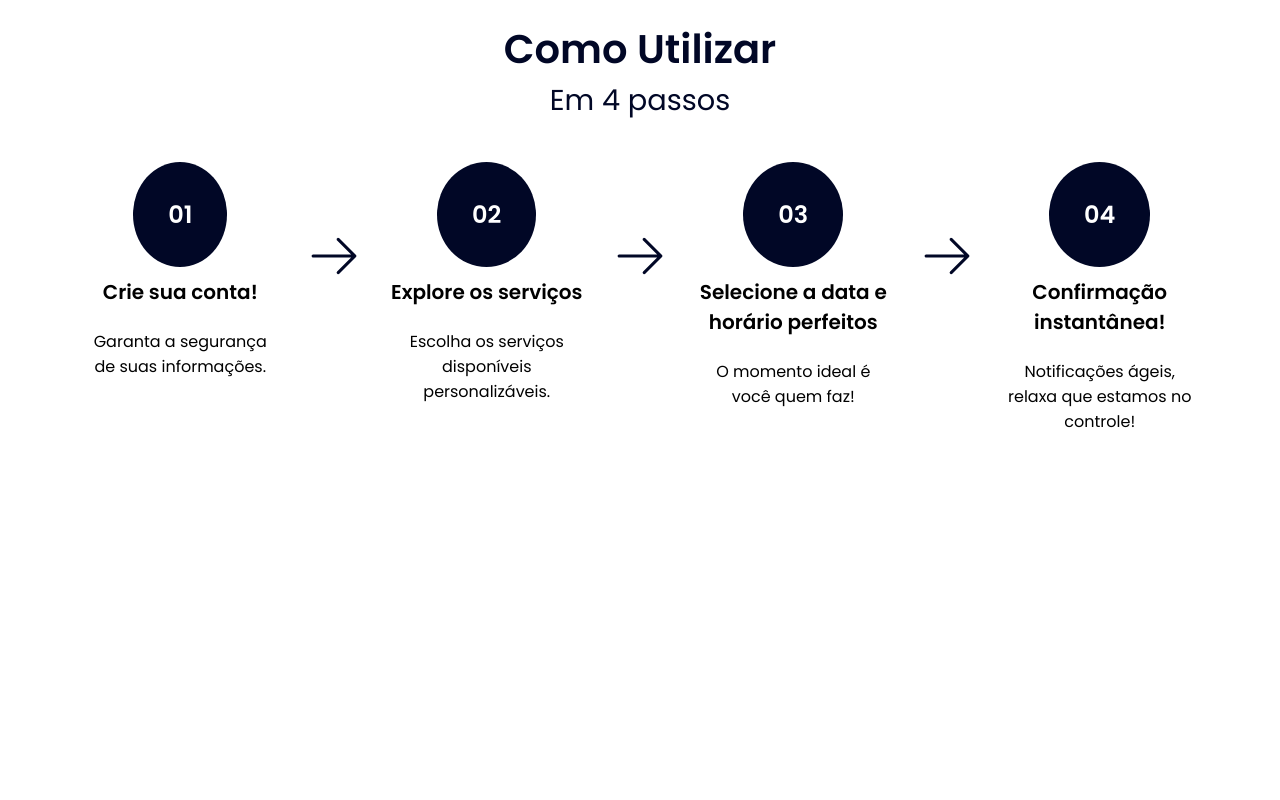
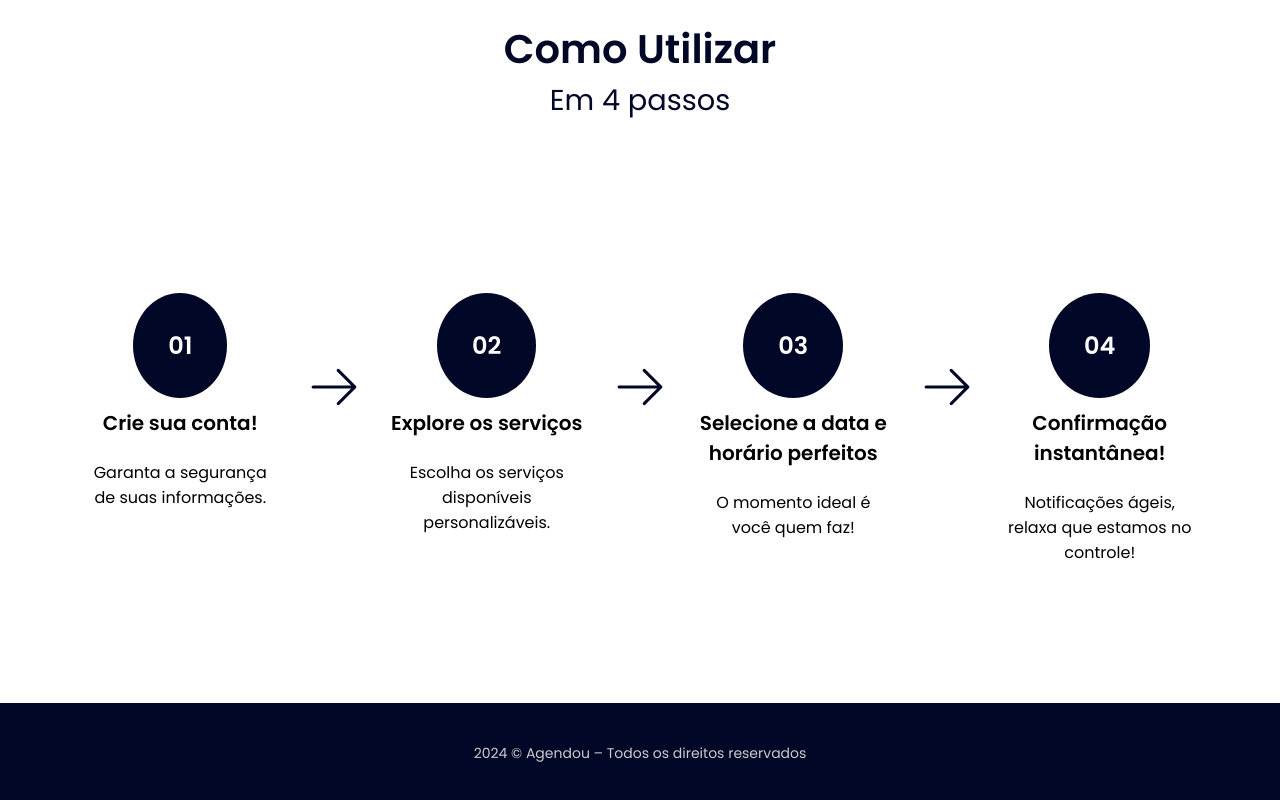
Before and after one commit to Agendou/agendou-web-front, a React (Create React App) app: page / in a window 1280 px wide. Shown: the part 2585-3385 px from the top of the page. Before the commit the page ends 3019 px from the top, so only its background shows below. Built offline with nearby package versions, Linux system fonts and the light colour scheme.

Commit message:
feature: finalização do footer

```diff
--- /dev/null
+++ b/src/components/Footer/Footer.jsx
@@ -0,0 +1,13 @@
+import React from "react";
+import styles from "./Footer.module.css";
+
+const Footer = () => {
+  return (
+    <footer className={styles.footer}>
+      <div className={styles.footerBottom}>
+        <p>2024 © Agendou – Todos os direitos reservados</p>{" "}
+      </div>
+    </footer>
+  );
+};
+export default Footer;
--- /dev/null
+++ b/src/components/Footer/Footer.module.css
@@ -0,0 +1,21 @@
+.footer {
+  background-color: #010726;
+  color: white;
+  padding: 40px 20px;
+  display: flex;
+  justify-content: center;
+  align-items: center;
+  margin-top: 5%;
+}
+
+.footerContent {
+  display: flex;
+  justify-content: space-between;
+  width: 100%;
+  padding: 20px 0;
+}
+
+.footerBottom p {
+  font-size: 14px;
+  color: #cccccc;
+}
--- a/src/components/LandingPage/Use/Use.module.css
+++ b/src/components/LandingPage/Use/Use.module.css
@@ -1,11 +1,8 @@
-section {
-  height: 100vh;
-}
-
 .container {
   text-align: center;
   padding: 20px;
   width: 100%;
+  height: 80vh;
   display: flex;
   flex-direction: column;
   align-items: center;
--- a/src/pages/Home/Home.jsx
+++ b/src/pages/Home/Home.jsx
@@ -4,6 +4,7 @@ import Start from "../../components/LandingPage/Start/Start";
 import AboutUs from "../../components/LandingPage/AboutUs/AboutUs";
 import Benefits from "../../components/LandingPage/Benefits/Benefits"
 import Use from "../../components/LandingPage/Use/Use";
+import Footer from "../../components/Footer/Footer";
 
 const Home = () => {
   return (
@@ -13,6 +14,7 @@ const Home = () => {
       <AboutUs/>
       <Benefits/>
       <Use/>
+      <Footer/>
     </>
   );
 };
```
